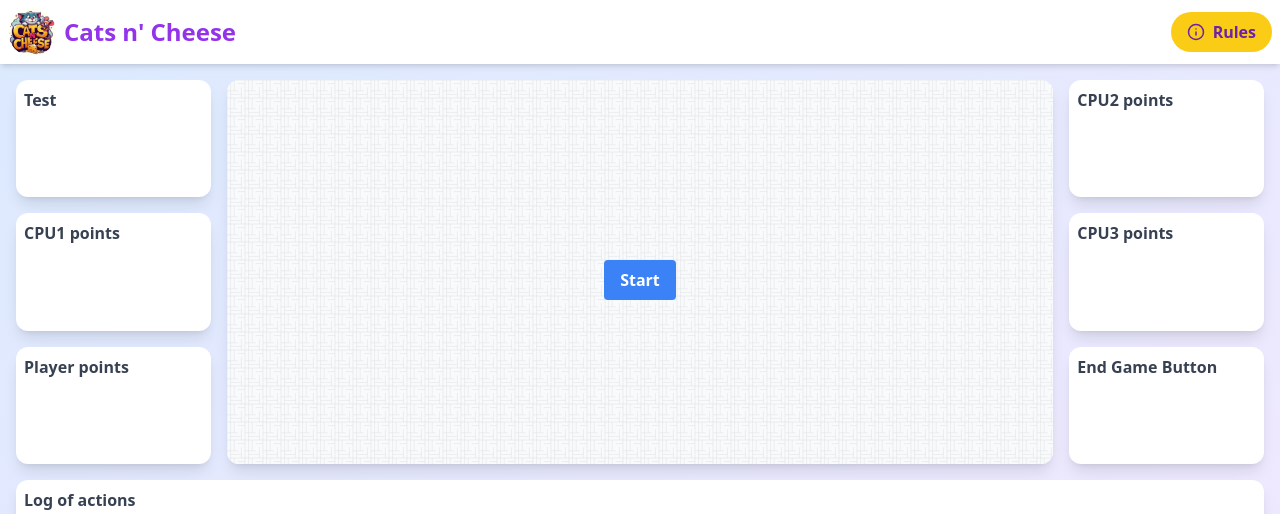
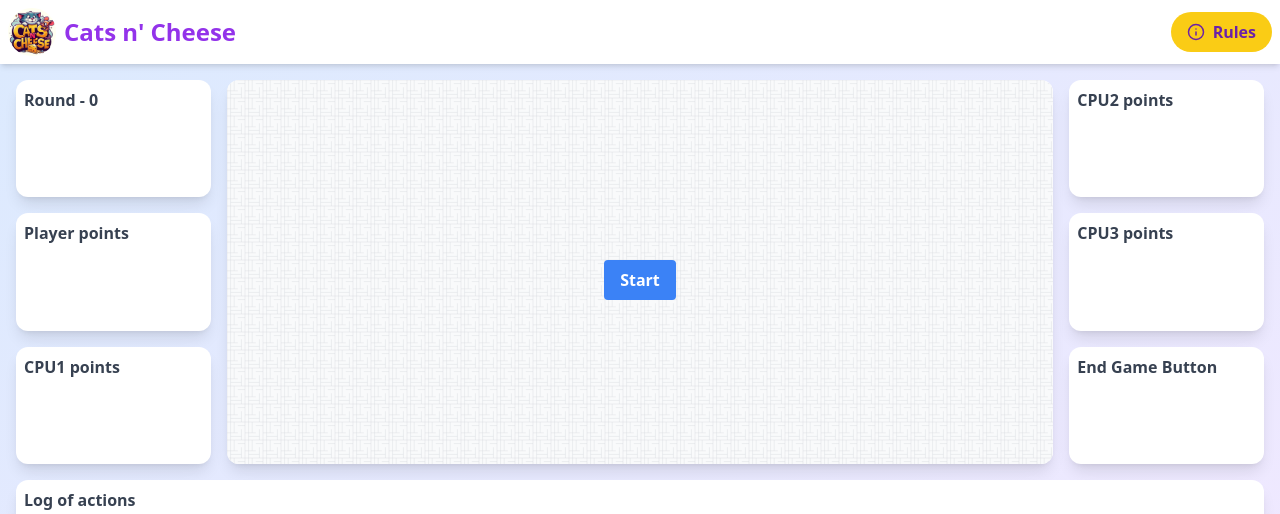
Before and after one commit to sylfort/cats-n-cheese, a Next.js app: page /interface in a window 1280 px wide. Shown: the top 514 px of the page. Built offline with nearby package versions, Linux system fonts and the light colour scheme.

Commit message:
Displays current game round in the dom

```diff
--- a/src/components/component/catComponent.jsx
+++ b/src/components/component/catComponent.jsx
@@ -18,7 +18,7 @@ import cheese4 from "@/assets/cheese_4.png";
 const catImages = [warriorCat, gangsterCat, pirateCat, wizardCat];
 const cheeseImages = [cheese1, cheese2, cheese3, cheese4];
 
-const CatComponent = () => {
+const CatComponent = ({ roundNumber }) => {
   const [cats, setCats] = useState([]);
   const [players, setPlayers] = useState({
     human: null,
@@ -43,12 +43,14 @@ const CatComponent = () => {
     setPlayers({});
     setCheeseAmounts({});
     setRounds(1);
+    roundNumber(0);
     setWinner(null);
     setScores({});
   };
 
   const handleStartGame = () => {
     setStartGame(false);
+    roundNumber(1);
 
     const initialCats = [
       new Cat("Warrior Cat"),
@@ -85,7 +87,7 @@ const CatComponent = () => {
 
   const handlePlayerSelection = (id) => {
     // Show winner after 8 rounds
-    if (rounds > 8) {
+    if (rounds >= 8) {
       handleShowStatistics();
       return;
     }
@@ -108,6 +110,7 @@ const CatComponent = () => {
 
     // increment the number of rounds
     setRounds(rounds + 1);
+    roundNumber(rounds + 1);
 
     const selections = [
       humanSelection,
@@ -185,6 +188,7 @@ const CatComponent = () => {
     console.log("Game restarted");
     handleStartGame();
     setRounds(1);
+    roundNumber(1);
     setScores({});
     setWinner(null);
   };
--- a/src/pages/interface.jsx
+++ b/src/pages/interface.jsx
@@ -1,11 +1,14 @@
 import React from "react";
 import { useState } from "react";
 import { Info } from "lucide-react";
+import Image from "next/image";
+import Logo from "@/assets/logo.png";
 import CatComponent from "@/components/component/catComponent";
 import GameRulesModal from "@/components/component/rules";
 
 const CatsNCheeseUI = () => {
   const [modalOpen, setModalOpen] = useState(false);
+  const [rounds, setRounds] = useState(0);
   const toggleModal = () => setModalOpen(!modalOpen);
 
   return (
@@ -13,8 +16,8 @@ const CatsNCheeseUI = () => {
       {/* Header */}
       <header className="flex items-center justify-between p-2 bg-white shadow-md">
         <div className="flex items-center space-x-2">
-          <img
-            src="/logo.png"
+          <Image
+            src={Logo}
             alt="Cats n' Cheese Logo"
             className="w-12 h-12 rounded-full"
           />
@@ -38,7 +41,12 @@ const CatsNCheeseUI = () => {
           <div className="flex flex-col col-span-2 space-y-4">
             <div className="flex-grow p-2 bg-white shadow-lg rounded-xl">
               <div className="text-sm font-semibold text-gray-700 md:text-base">
-                Test
+                Round - {rounds}
+              </div>
+            </div>
+            <div className="flex-grow p-2 bg-white shadow-lg rounded-xl">
+              <div className="text-sm font-semibold text-gray-700 md:text-base">
+                Player points
               </div>
             </div>
             <div className="flex-grow p-2 bg-white shadow-lg rounded-xl">
@@ -46,16 +54,11 @@ const CatsNCheeseUI = () => {
                 CPU1 points
               </div>
             </div>
-            <div className="flex-grow p-2 bg-white shadow-lg rounded-xl">
-              <div className="text-sm font-semibold text-gray-700 md:text-base">
-                Player points
-              </div>
-            </div>
           </div>
 
           {/* Center Column */}
           <div className="col-span-8 overflow-hidden bg-white shadow-lg rounded-xl">
-            <CatComponent />
+            <CatComponent roundNumber={setRounds} />
           </div>
 
           {/* Right Column */}
```
Also changed, not shown: src/assets/logo.png (added).
